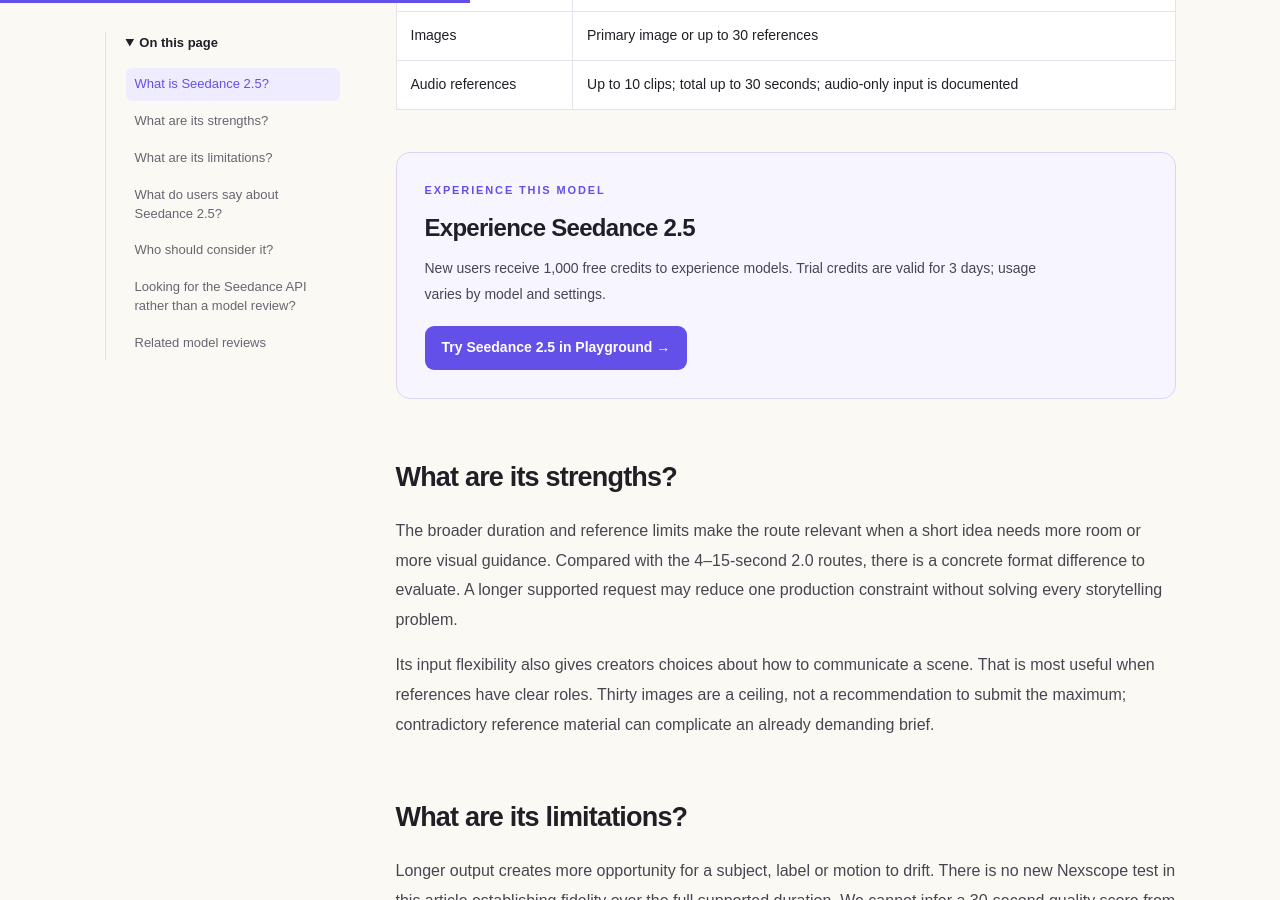
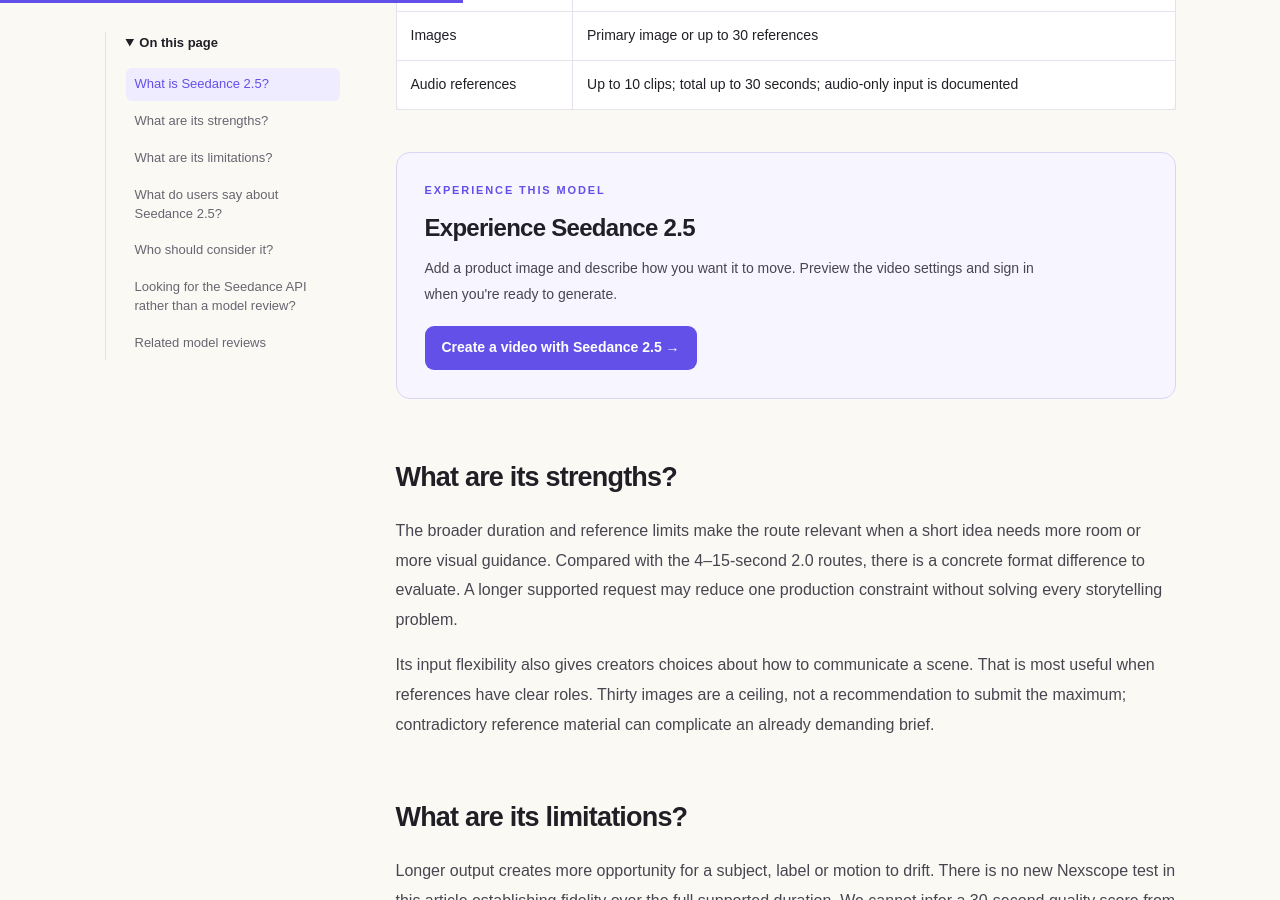
Before and after one commit to nexscope-ai/ecommerce-ai-tools, a Jekyll site: the page built from docs/guides/seedance-2-5-video-review.md, in a window 1280 px wide and 900 px high, scrolled down 1396 px. Built offline with Jekyll 4.4.1, drawn with Linux system fonts in a browser that asks for light colours; some of the changed text lies outside the part shown.

Commit message:
Send Seedance 2.5 guide readers to the video generator

```diff
--- a/docs/_includes/model-experience.html
+++ b/docs/_includes/model-experience.html
@@ -1,6 +1,7 @@
 {% if page.next_step and page.model_kind %}
 <div class="model-experience model-experience-{{ include.placement | default: 'article-top' | escape }}" role="group" aria-label="Experience {{ page.model_name | escape }}">
-  <a data-article-next-step data-step-id="{{ page.next_step.id | escape }}" data-cta-placement="{{ include.placement | default: 'article-top' | escape }}" href="{{ page.next_step.url | escape }}">Try {{ page.model_name | escape }} in Playground <span aria-hidden="true">→</span></a>
+  {% capture default_model_cta %}Try {{ page.model_name }} in Playground{% endcapture %}
+  <a data-article-next-step data-step-id="{{ page.next_step.id | escape }}" data-cta-placement="{{ include.placement | default: 'article-top' | escape }}" href="{{ page.next_step.url | escape }}">{{ page.next_step.label | default: default_model_cta | escape }} <span aria-hidden="true">→</span></a>
   {% if include.placement == 'article-top' %}<p>New users get <strong>1,000 free credits</strong> to try models.<small>Valid for 3 days; usage varies by model and settings.</small></p>{% endif %}
 </div>
 {% endif %}
--- a/docs/guides/seedance-2-5-video-review.md
+++ b/docs/guides/seedance-2-5-video-review.md
@@ -3,7 +3,7 @@
 content_kind: guide
 layout: default
 title: "Seedance 2.5 Review: Capabilities, Limits & User Views"
-description: "Explore Seedance 2.5's longer clips, reference options and user-reported limits. Compare the 2.0 API route or open the matching Nexscope Playground."
+description: "Review Seedance 2.5's clip lengths, reference options and user-reported limits, then try the Nexscope image-to-video generator or explore the API."
 permalink: /guides/seedance-2-5-video/
 date_published: 2026-10-22
 date_modified: 2026-10-23
@@ -21,9 +21,9 @@
 next_step:
   id: seedance_2_5_video_generation
   title: "Experience Seedance 2.5"
-  description: "New users receive 1,000 free credits to experience models. Trial credits are valid for 3 days; usage varies by model and settings."
-  label: "Try Seedance 2.5 in Playground"
-  url: https://www.nexscope.ai/api-docs/seedance-2-5-video-generation?view=playground&co-from=learn
+  description: "Add a product image and describe how you want it to move. Preview the video settings and sign in when you're ready to generate."
+  label: "Create a video with Seedance 2.5"
+  url: https://www.nexscope.ai/seedance-2-5?co-from=learn
 ---
 
 # Seedance 2.5 Review: Capabilities, Limits & User Views
@@ -73,6 +73,8 @@
 
 {% include model-decision-path.html %}
 
+For an integration, [open the Seedance 2.5 API Playground](https://www.nexscope.ai/api-docs/seedance-2-5-video-generation?view=playground&co-from=learn) to inspect and test the request.
+
 ## Related model reviews
 
 Prefer a guided product-video workflow? [Compare product-photo, product-link and presenter workflows, with official examples](/video/#examples). For an integration, [browse Video & Image APIs](/video/#apis) and check each model's supported inputs before opening its Playground.
```
